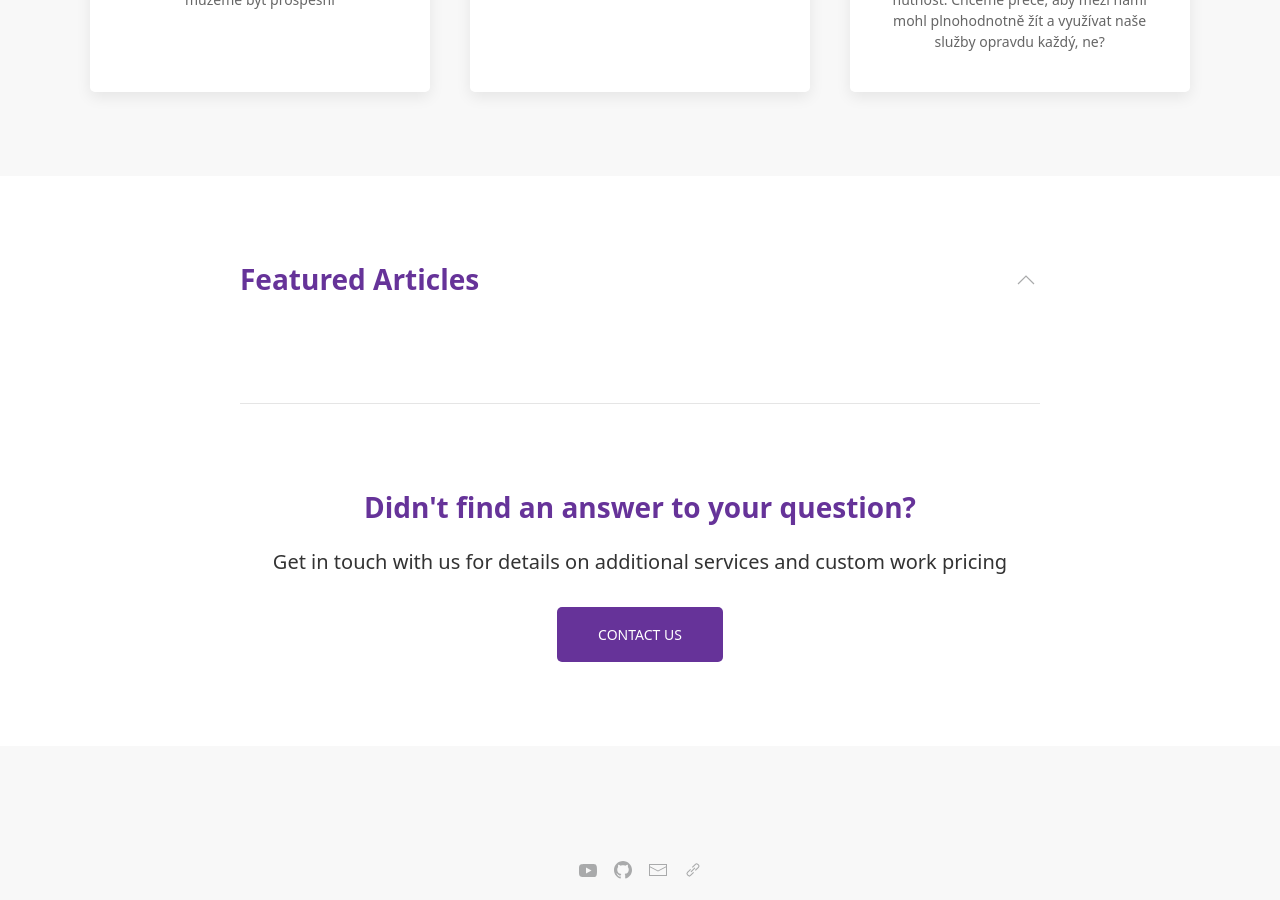
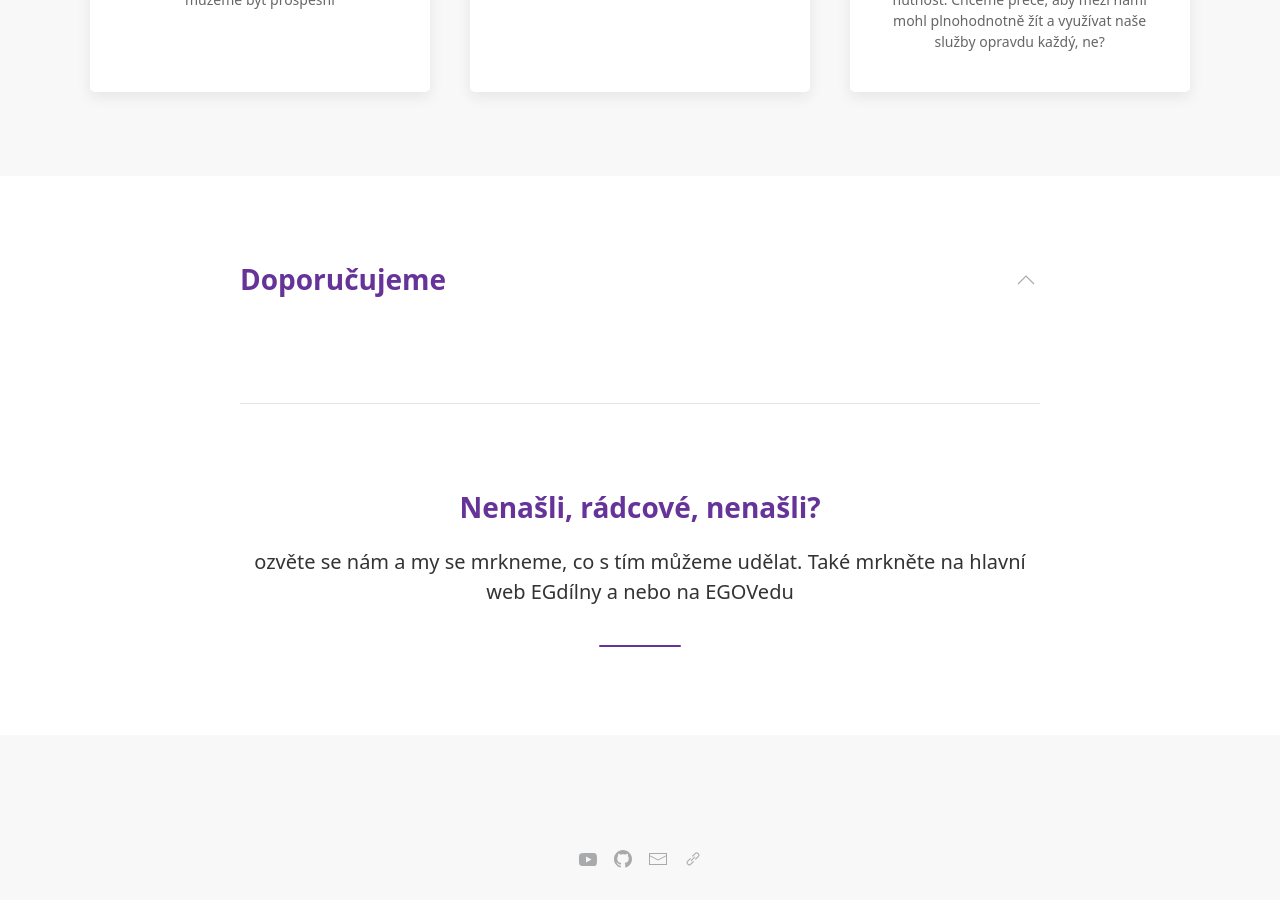
Before and after one commit to egdilna/poradna, a Jekyll site: the page built from index.md, in a window 1280 px wide and 900 px high, scrolled down 915 px. Built offline with Jekyll 4.4.1, drawn with Linux system fonts in a browser that asks for light colours.

Commit message:
opravy stránek

```diff
--- a/index.md
+++ b/index.md
@@ -12,11 +12,11 @@ hero:
 category:
     columns: 3
 featured:
-    title: Featured Articles
+    title: Doporučujeme
     tag: featured
 cta:
-    title: Didn't find an answer to your question?
-    subtitle: Get in touch with us for details on additional services and custom work pricing
-    button_text: Contact Us
-    button_url: /contact/
+    title: Nenašli, rádcové, nenašli?
+    subtitle: ozvěte se nám a my se mrkneme, co s tím můžeme udělat. Také mrkněte na hlavní web EGdílny a nebo na EGOVedu
+#    button_text: Contact Us
+#    button_url: /contact/
 ---
```
Also changed, not shown: 404.md (+2 -2 lines).
